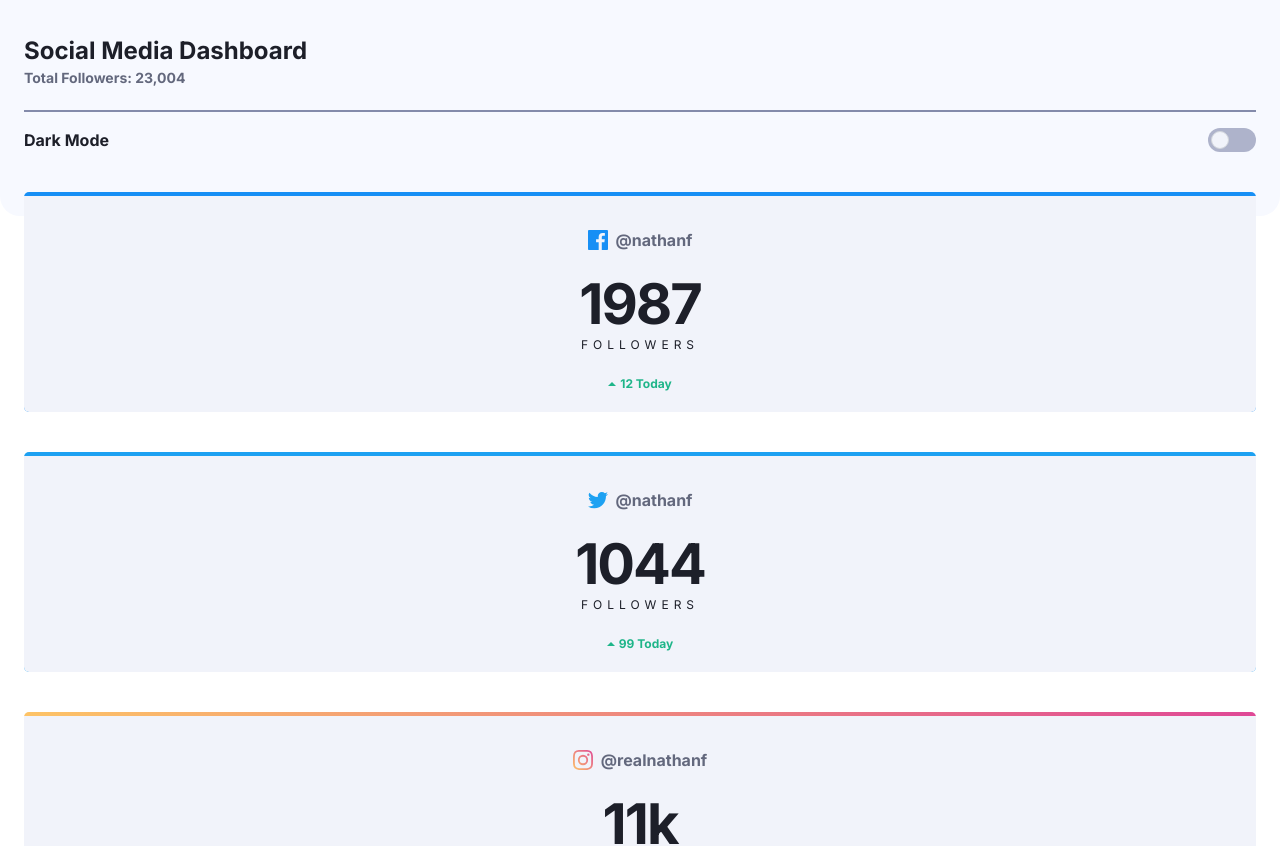
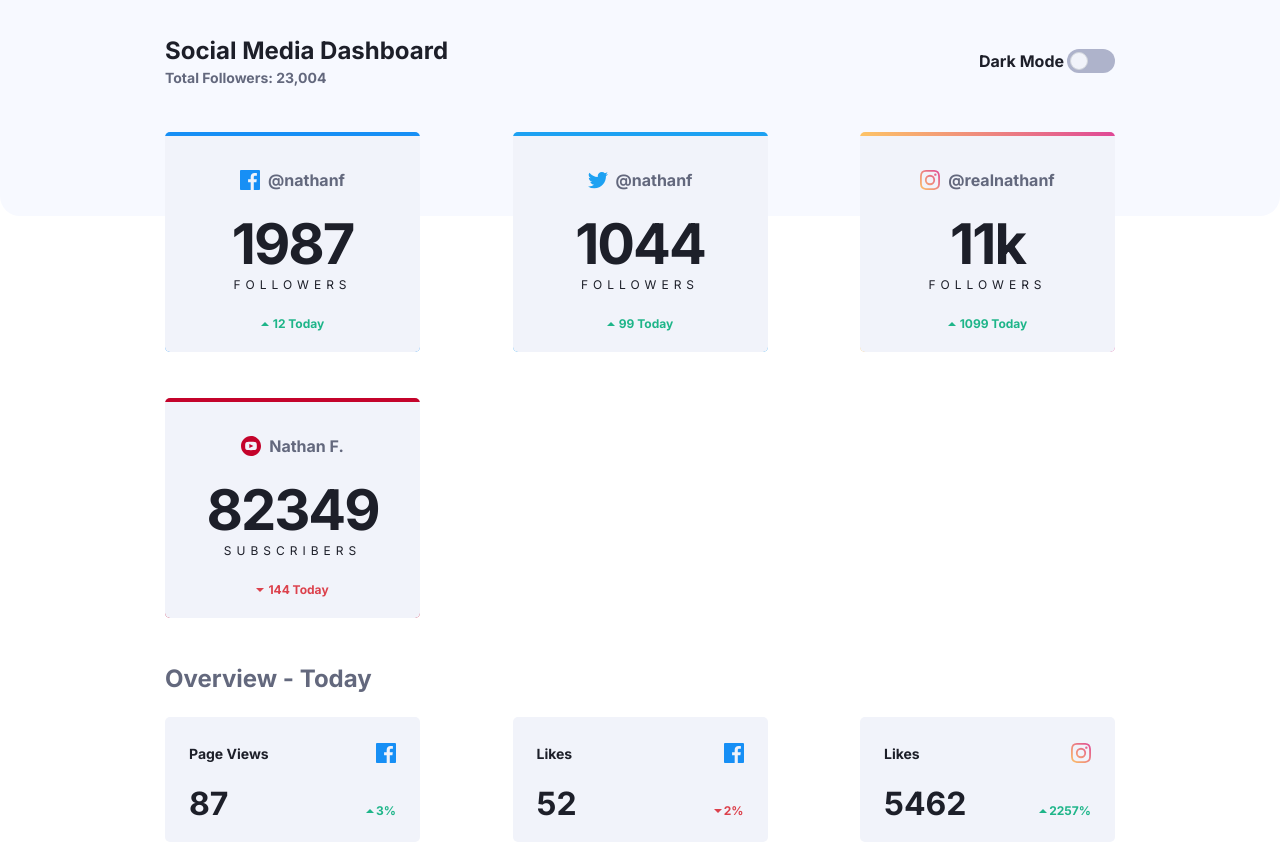
Before and after one commit to jcccc4/social-media-dashboard, a Next.js app: page / in a window 1280 px wide. Shown: the top 846 px of the page. Built offline with nearby package versions, Linux system fonts and the light colour scheme.

Commit message:
Added media queries

```diff
--- a/src/app/components/Headers.tsx
+++ b/src/app/components/Headers.tsx
@@ -1,11 +1,15 @@
 import React from "react";
-import DarkMode from '@/app/utilities/DarkMode'
+import DarkMode from "@/app/utilities/DarkMode";
 function Headers() {
   return (
-    <header className="font-bold ">
-      <h1 >Social Media Dashboard</h1>
-      <p className="text-p mt-1 text-[#63687D] dark:text-[#8C98C6]">Total Followers: 23,004</p>
-      <hr className="border border-[#848BAB] border-solid w-full  mt-6 mb-4"/>
+    <header className="font-bold lg:flex lg:justify-between">
+      <div>
+        <h1>Social Media Dashboard</h1>
+        <p className="text-p mt-1 text-[#63687D] dark:text-[#8C98C6]">
+          Total Followers: 23,004
+        </p>
+      </div>
+      <hr className="border border-[#848BAB] border-solid w-full  mt-6 mb-4 lg:hidden" />
       <DarkMode />
     </header>
   );
--- a/src/app/components/Overview.tsx
+++ b/src/app/components/Overview.tsx
@@ -8,7 +8,7 @@ export default function Overview({ hasFollowerGain }: Props) {
   return (
     <section className="mt-[46px] w-full  ">
       <h1 className="text-[#63687D]">Overview - Today</h1>
-      <ul className="mt-[27px]  flex flex-col gap-4">
+      <ul className="mt-[27px] lg:mt-6 flex flex-col gap-4 lg:flex-row w-full lg:justify-between lg:flex-wrap">
         <OverviewStat
           icon="icon-facebook.svg"
           alternateText="Facebook Icon"
--- a/src/app/components/OverviewStat.tsx
+++ b/src/app/components/OverviewStat.tsx
@@ -18,9 +18,9 @@ function OverviewStat({
   hasFollowerGain,
 }: Props) {
   return (
-    <li className="h-[125px] px-6 pt-[26px] bg-[#F1F3FA] rounded-[5px] dark:bg-[#252B42]">
+    <li className="h-[125px] px-6 pt-[26px] bg-[#F1F3FA] rounded-[5px] dark:bg-[#252B42] lg:w-[255px] lg:h-[125px]">
       <ul>
-        <li className="flex justify-between items-center text-statistics font-bold">
+        <li className="flex justify-between items-center text-statistics font-bold ">
           <span className="dark:text-[#8C98C6]">{statistic}</span>
           <Image src={`/${icon}`} height={20} width={20} alt={alternateText} />
         </li>
--- a/src/app/components/SocialMedia.tsx
+++ b/src/app/components/SocialMedia.tsx
@@ -22,7 +22,7 @@ function SocialMedia({
 }: Props) {
   return (
     <section
-      className={`mt-10 pt-1 w-full rounded-[5px] ${border}`}
+      className={`mt-10 pt-1 w-full rounded-[5px] ${border} lg:w-[255px] lg:mt-[46px]`}
     >
       <section className={` bg-[#F1F3FA] w-full h-auto rounded-b-[5px] dark:bg-[#252B42]`}>
         <ul className="flex flex-col items-center h-[216px]">
--- a/src/app/components/SocialMediaList.tsx
+++ b/src/app/components/SocialMediaList.tsx
@@ -6,7 +6,7 @@ type Props = {
 
 export default function SocialMediaList({ hasFollowerGain }: Props) {
   return (
-    <>
+    <div className="lg:flex w-full lg:justify-between lg:flex-wrap">
       <SocialMedia
         border="bg-[#178FF5]"
         username="@nathanf"
@@ -47,6 +47,6 @@ export default function SocialMediaList({ hasFollowerGain }: Props) {
         alternateText="Youtube Icon"
         hasFollowerGain={hasFollowerGain}
       />
-    </>
+    </div>
   );
 }
--- a/src/app/page.tsx
+++ b/src/app/page.tsx
@@ -1,7 +1,13 @@
+'use client'
 import Header from "@/app/components/Headers";
 import SocialMediaList from "@/app/components/SocialMediaList";
 import Overview from "@/app/components/Overview";
+import { useEffect, useState } from "react";
 export default function Home() {
+  const [isInitialRender, setIsInitialRender] = useState(true);
+  useEffect(() => {
+    setIsInitialRender(false);
+  }, []);
     const hasFollowerGain = (netChange: number): boolean => {
       if (netChange >= 0) {
         return true;
@@ -12,11 +18,11 @@ export default function Home() {
     <>
       <section className="bg-[#F7F9FF] absolute top-0 left-0 w-full h-[216px] rounded-b-[20px] -z-10 dark:bg-[#20222F]"></section>
 
-      <main className="relative mt-9 mx-6 mb-[45px] ">
+      {isInitialRender||<main className="relative mt-9 mx-6 mb-[45px] lg:mx-[165px]">
         <Header />
         <SocialMediaList hasFollowerGain={hasFollowerGain} />
         <Overview hasFollowerGain={hasFollowerGain}/>
-      </main>
+      </main>}
     </>
   );
 }
--- a/src/app/utilities/DarkMode.tsx
+++ b/src/app/utilities/DarkMode.tsx
@@ -4,17 +4,15 @@ import { useTheme } from "next-themes";
 import { ChangeEvent, useEffect, useState } from "react";
 
 function DarkMode() {
-  const [isInitialRender, setIsInitialRender] = useState(true);
+
   const { theme, setTheme } = useTheme();
   const toggleDarkMode = (e: ChangeEvent<HTMLInputElement>): void => {
     e.target.checked ? setTheme("dark") : setTheme("light");
   };
-  useEffect(() => {
-    setIsInitialRender(false);
-  }, []);
+
 
   return (
-    <section className="flex justify-between">
+    <section className="flex justify-between lg:w-[136px] lg:justify-between lg:items-center">
       <span className="dark:text-[#8C98C6]">Dark Mode</span>
       <label className="relative inline-flex cursor-pointer">
         <input
@@ -24,9 +22,7 @@ function DarkMode() {
           onChange={(e) => toggleDarkMode(e)}
         />
         <div
-          className={`${
-            isInitialRender ? "" : " after:transition-all"
-          } w-12 h-6 bg-[#AEB3CB] rounded-full peer/dot  peer-checked/dot:bg-gradient-to-r peer-checked/dot:from-[#40DB82]  peer-checked/dot:to-[#388FE7] peer-checked/dot:after:translate-x-6 after:absolute after:top-[3px] after:left-[3px] after:bg-[#F1F3FA] after:border-gray-300 after:border after:rounded-full after:h-[18px] after:w-[18px] peer-checked/dot:bg-blue-600`}
+          className={`w-12 h-6 bg-[#AEB3CB] rounded-full peer/dot  peer-checked/dot:bg-gradient-to-r peer-checked/dot:from-[#40DB82]  peer-checked/dot:to-[#388FE7] peer-checked/dot:after:translate-x-6 after:absolute after:top-[3px] after:left-[3px] after:bg-[#F1F3FA] after:border-gray-300 after:border after:rounded-full after:h-[18px] after:w-[18px] peer-checked/dot:bg-blue-600`}
         ></div>
       </label>
     </section>
```
